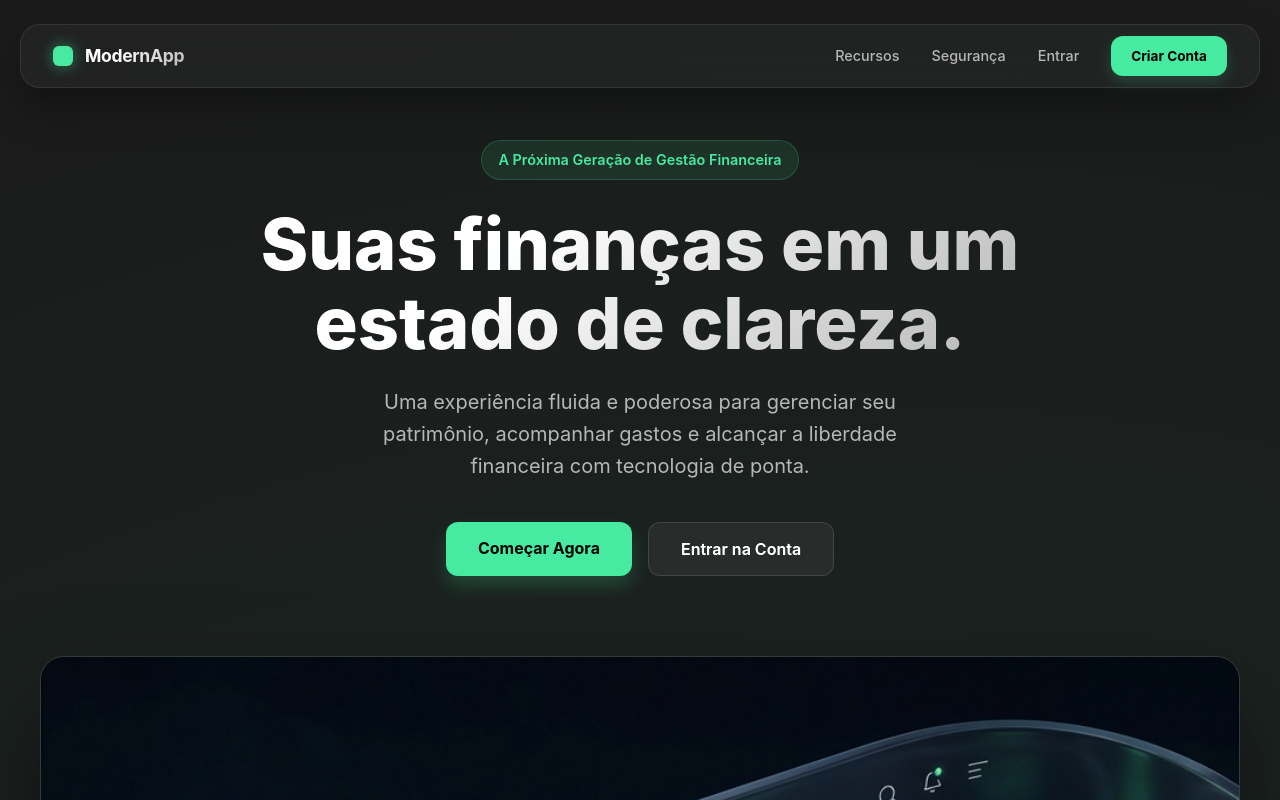
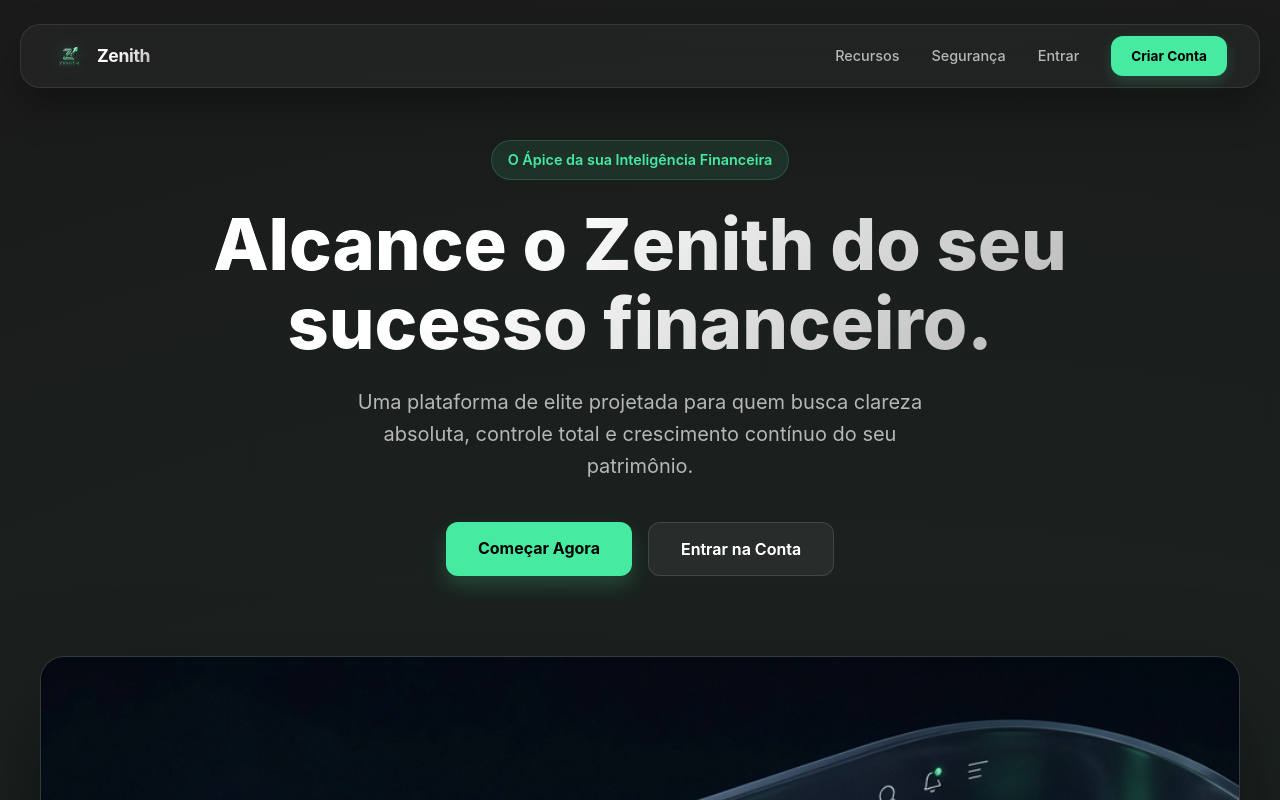
Before and after one commit to thesirkiller/psychic-octo-meme, a React (Vite) app: page / in a window 1280 px wide. Shown: the top 800 px of the page. Built offline with nearby package versions, Linux system fonts and the light colour scheme.

Commit message:
Identity Update: Transition to Zenith Finance with premium transparent logo and refined marketing copy

```diff
--- a/index.html
+++ b/index.html
@@ -3,9 +3,9 @@
 
 <head>
   <meta charset="UTF-8" />
-  <link rel="icon" type="image/svg+xml" href="/vite.svg" />
+  <link rel="icon" type="image/png" href="/favicon.png" />
   <meta name="viewport" content="width=device-width, initial-scale=1.0" />
-  <title>modern-frontend-starter</title>
+  <title>Zenith Finance | Gestão de Alta Performance</title>
 </head>
 
 <body>
--- a/src/components/LandingNavbar.jsx
+++ b/src/components/LandingNavbar.jsx
@@ -6,8 +6,8 @@ const LandingNavbar = () => {
         <nav className="landing-navbar-container">
             <div className="landing-navbar">
                 <div className="landing-logo">
-                    <div className="logo-icon"></div>
-                    <span className="logo-text">ModernApp</span>
+                    <img src="/favicon.png" alt="Zenith Logo" className="logo-img-nav" />
+                    <span className="logo-text">Zenith</span>
                 </div>
 
                 <div className="landing-nav-links">
--- a/src/components/Navbar.jsx
+++ b/src/components/Navbar.jsx
@@ -21,10 +21,8 @@ export default function Navbar() {
         <nav className="fixed top-0 left-0 right-0 h-16 bg-black/20 backdrop-blur-xl border-b border-white/5 z-50">
             <div className="max-w-[1400px] mx-auto h-full flex items-center justify-between px-8">
                 <Link to="/dashboard" className="text-xl font-bold flex items-center gap-2 text-emerald-500">
-                    <div className="w-6 h-6 bg-emerald-500 rounded flex items-center justify-center">
-                        <div className="w-1.5 h-1.5 bg-white rounded-full animate-pulse-subtle"></div>
-                    </div>
-                    ModernApp
+                    <img src="/favicon.png" alt="Zenith Logo" className="w-8 h-8 object-contain filter drop-shadow-[0_0_8px_rgba(62,207,142,0.3)] rounded-md" />
+                    Zenith
                 </Link>
 
                 <div className="flex items-center gap-4">
--- a/src/pages/LandingPage.jsx
+++ b/src/pages/LandingPage.jsx
@@ -7,13 +7,13 @@ const LandingPage = () => {
         <div className="landing-container">
             <LandingNavbar />
             <section className="hero-section reveal">
-                <div className="hero-tag fade-in">A Próxima Geração de Gestão Financeira</div>
+                <div className="hero-tag fade-in">O Ápice da sua Inteligência Financeira</div>
                 <h1 className="hero-title slide-up">
-                    Suas finanças em um <br /> estado de clareza.
+                    Alcance o Zenith do seu <br /> sucesso financeiro.
                 </h1>
                 <p className="hero-subtitle slide-up delay-1">
-                    Uma experiência fluida e poderosa para gerenciar seu patrimônio,
-                    acompanhar gastos e alcançar a liberdade financeira com tecnologia de ponta.
+                    Uma plataforma de elite projetada para quem busca clareza absoluta,
+                    controle total e crescimento contínuo do seu patrimônio.
                 </p>
 
                 <div className="hero-cta slide-up delay-2">
--- a/src/styles/LandingPage.css
+++ b/src/styles/LandingPage.css
@@ -123,12 +123,12 @@ html {
     gap: 12px;
 }
 
-.logo-icon {
-    width: 20px;
-    height: 20px;
-    background: #3ecf8e;
-    border-radius: 6px;
-    box-shadow: 0 0 15px rgba(62, 207, 142, 0.5);
+.logo-img-nav {
+    width: 32px;
+    height: 32px;
+    object-fit: contain;
+    filter: drop-shadow(0 0 8px rgba(62, 207, 142, 0.3));
+    border-radius: 4px;
 }
 
 .logo-text {
```
Also changed, not shown: public/favicon.png (added).
